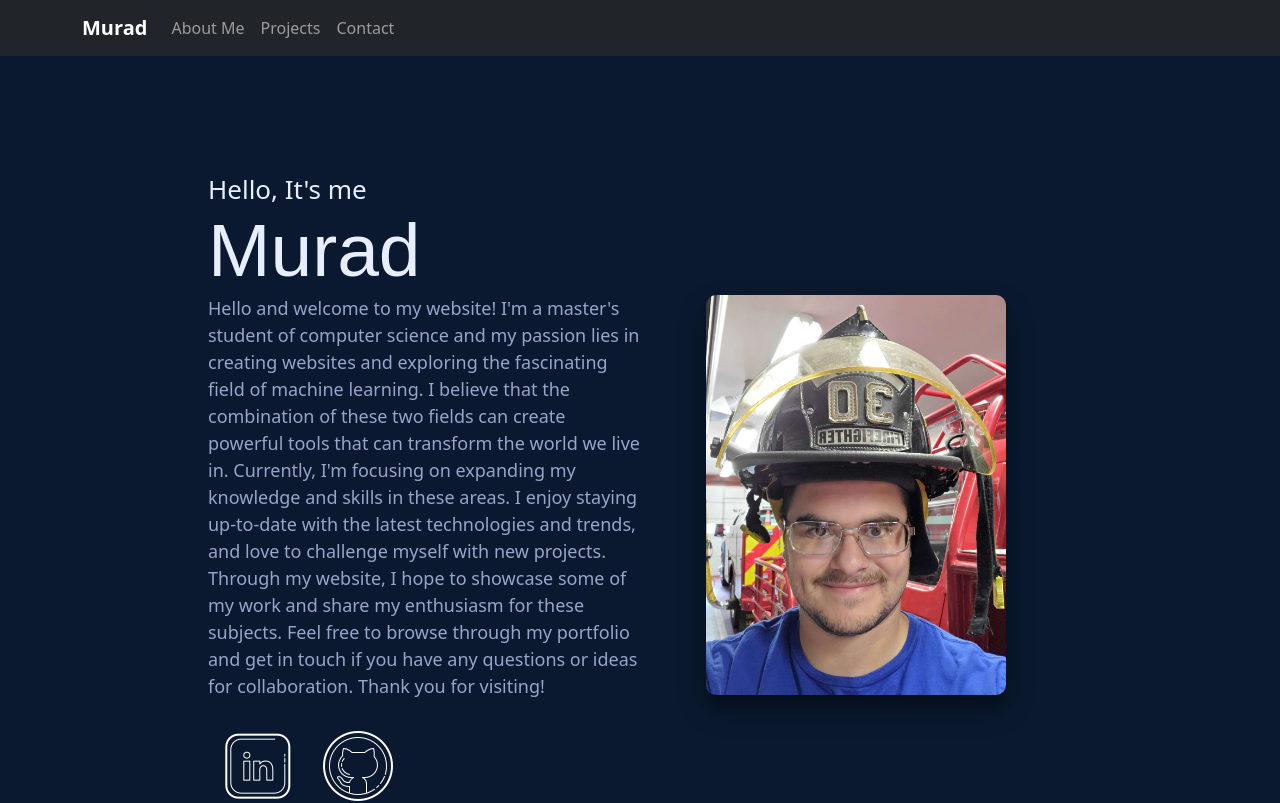
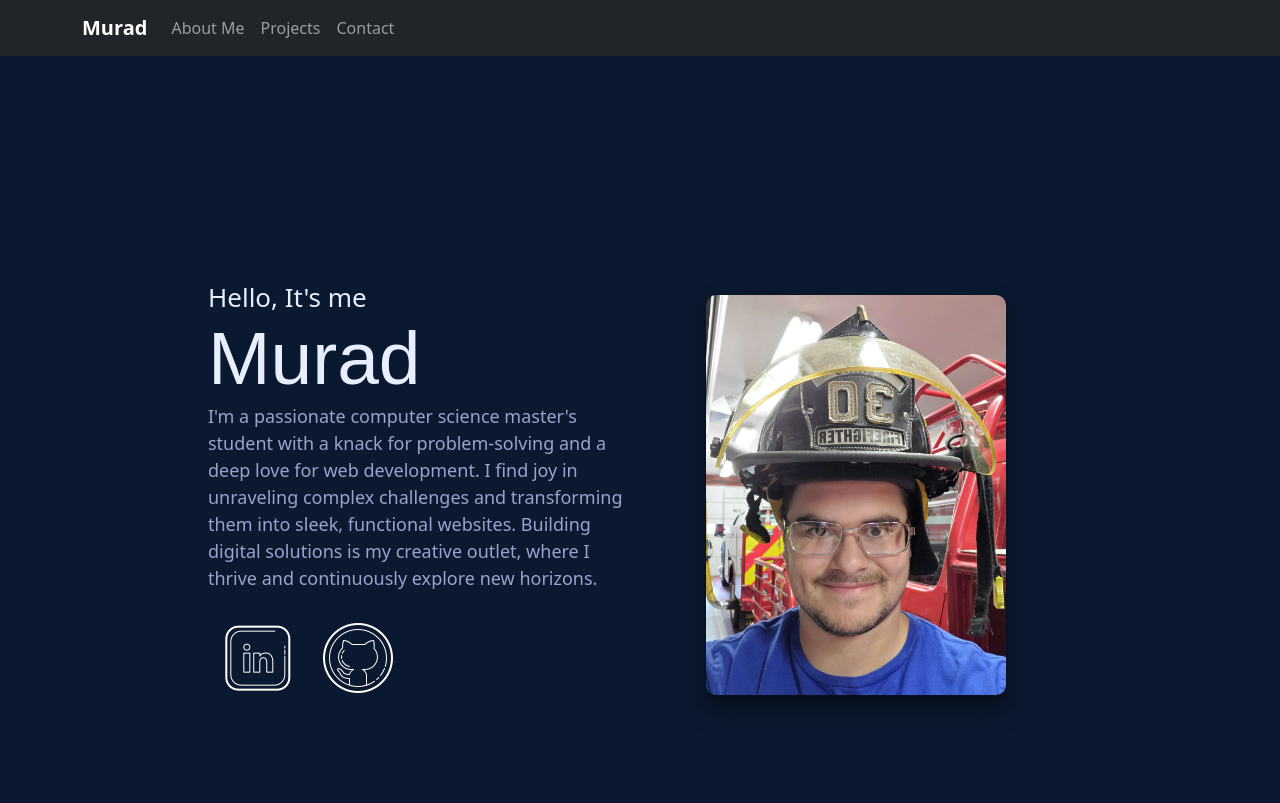
Before and after one commit to MuradAles/Portfolio, a React (Create React App) app in the folder portfolio/: page / in a window 1280 px wide. Shown: the top 803 px of the page. Built offline with nearby package versions, Linux system fonts and the light colour scheme.

Commit message:
small fixes in bio

```diff
--- a/portfolio/src/components/Home.js
+++ b/portfolio/src/components/Home.js
@@ -6,7 +6,7 @@ const Home = () => {
             <div className='Home_Left'>
                 <h1 className='h1_style'>Hello, It's me</h1>
                 <h2 className='h2_style'>Murad</h2>
-                <p className='TextInfo'>Hello and welcome to my website! I'm a master's student of computer science and my passion lies in creating websites and exploring the fascinating field of machine learning. I believe that the combination of these two fields can create powerful tools that can transform the world we live in. Currently, I'm focusing on expanding my knowledge and skills in these areas. I enjoy staying up-to-date with the latest technologies and trends, and love to challenge myself with new projects. Through my website, I hope to showcase some of my work and share my enthusiasm for these subjects. Feel free to browse through my portfolio and get in touch if you have any questions or ideas for collaboration. Thank you for visiting!</p>
+                <p className='TextInfo'>I'm a passionate computer science master's student with a knack for problem-solving and a deep love for web development. I find joy in unraveling complex challenges and transforming them into sleek, functional websites. Building digital solutions is my creative outlet, where I thrive and continuously explore new horizons.</p>
                 <div>
                     <a className='Links' href="https://www.linkedin.com/in/murad-aleskerov/"><img src={process.env.PUBLIC_URL + '/images/LinkedInLogo.png'} alt="MyImage" /></a>
                     <a className='Links' href="https://github.com/MuradAles"><img src={process.env.PUBLIC_URL + '/images/gitLogo.png'} alt="MyImage" /></a>
```
